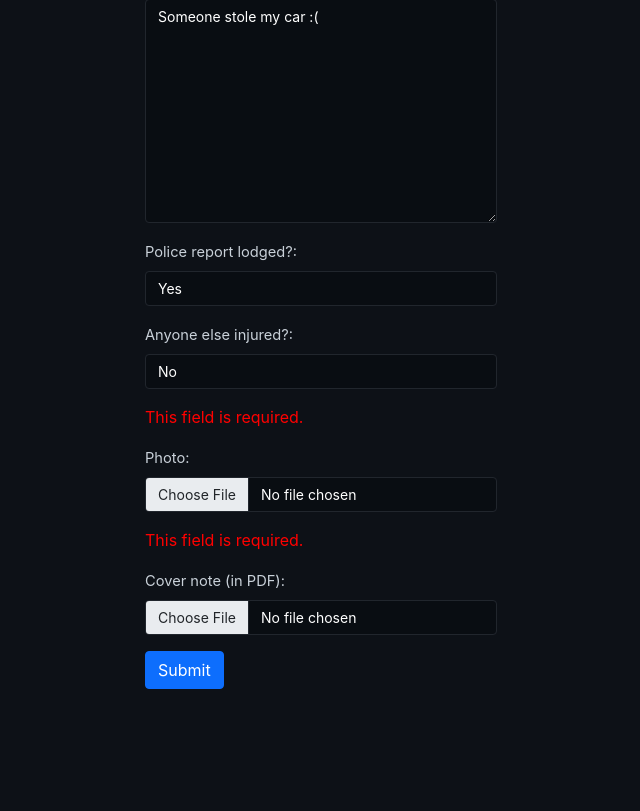
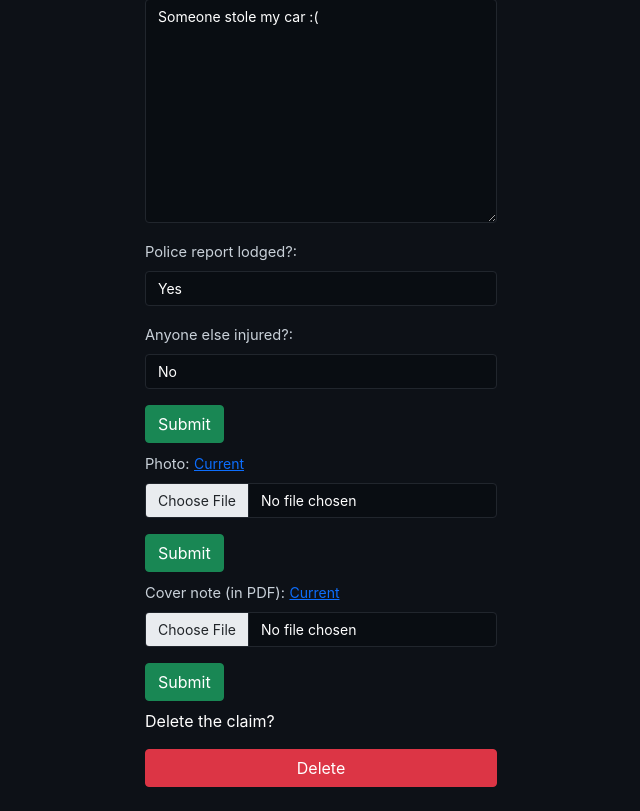
Before and after one commit to divinecrnx/django-task, a Django app: page /dashboard/claims/manage/16 in a window 1280 px wide. Shown: the part 943-1754 px from the top of the page, without its empty margins (319-959 px from the left). Before the commit the page ends 1632 px from the top, so only its background shows below. Run offline with Django 3.2, Linux system fonts and the light colour scheme; a user stored in the database is signed in; data comes from the database, SQL or seed files in the repository; both versions use the stored data as it was after the commit; some libraries are stand-ins or nearby versions.

Commit message:
Finished dashboard:manage view Tweaked dashboard:delete Added subforms for dashboard:manage

```diff
--- a/mysite/dashboard/forms.py
+++ b/mysite/dashboard/forms.py
@@ -26,3 +26,27 @@ class ClaimForm(forms.ModelForm):
         super(ClaimForm, self).__init__(*args, **kwargs)
         for visible in self.visible_fields():
             visible.field.widget.attrs['class'] = 'form-control field-d'
+
+class ManageClaimForm(ClaimForm):
+    class Meta:
+        model = Claim
+        exclude = (
+            'user',
+            'photo',
+            'insurance_cover_note_pdf',
+            'status',
+        )
+
+class ManageClaimPhotoForm(ClaimForm):
+    class Meta:
+        model = Claim
+        fields = (
+            'photo',
+        )
+
+class ManageClaimInsForm(ClaimForm):
+    class Meta:
+        model = Claim
+        fields = (
+            'insurance_cover_note_pdf',
+        )
--- a/mysite/dashboard/templates/dashboard/claim_form.html
+++ b/mysite/dashboard/templates/dashboard/claim_form.html
@@ -65,6 +65,7 @@
             <label class="form-label" for="{{ form.inq_injury.id_for_label }}">Anyone else injured?:</label>
             {{ form.inq_injury }}
         </div>
+        {% if f_type == 'Submit' %}
         <div class="mb-3">
             {{ form.photo.errors }}
             <label class="form-label" for="{{ form.photo.id_for_label }}">Photo:</label>
@@ -75,8 +76,35 @@
             <label class="form-label" for="{{ form.insurance_cover_note_pdf.id_for_label }}">Cover note (in PDF):</label>
             {{ form.insurance_cover_note_pdf }}
         </div>
-        <input class="btn btn-primary" type="submit" value="Submit">
+        {% endif %}
+        <input class="btn btn-success mb-2" type="submit" value="Submit">
     </form>
+    {% if f_type == 'Manage' %}
+    <form enctype="multipart/form-data" action="{% if f_type == 'Submit' %}{% url 'dashboard:submit' %}{% else %}{% url 'dashboard:manage' cid %}{% endif %}" method="post">
+        {% csrf_token %}
+        <div class="mb-3">
+            {{ form_photo.photo.errors }}
+            <label class="form-label" for="{{ form_photo.photo.id_for_label }}">Photo:</label>
+            <a href="{{ link.photo.url }}" class="link-primary small">Current</a>
+            {{ form_photo.photo }}
+        </div>
+        <input class="btn btn-success mb-2" type="submit" value="Submit">
+    </form>
+    <form enctype="multipart/form-data" action="{% if f_type == 'Submit' %}{% url 'dashboard:submit' %}{% else %}{% url 'dashboard:manage' cid %}{% endif %}" method="post">
+        {% csrf_token %}
+        <div class="mb-3">
+            {{ form_ins.insurance_cover_note_pdf.errors }}
+            <label class="form-label" for="{{ form_ins.insurance_cover_note_pdf.id_for_label }}">Cover note (in PDF):</label>
+            <a href="{{ link.insurance_cover_note_pdf.url }}" class="link-primary small">Current</a>
+            {{ form_ins.insurance_cover_note_pdf }}
+        </div>
+        <input class="btn btn-success mb-2" type="submit" value="Submit">
+    </form>
+    {% endif %}
+    <p style="color:#fff">Delete the claim?</p>
+    <div class="d-grid">
+        <a href="{% url 'dashboard:manage' link.id %}/delete" role="button" class="btn btn-danger">Delete</a>
+    </div>
 </div>
 
 {% endblock %}
--- a/mysite/dashboard/views.py
+++ b/mysite/dashboard/views.py
@@ -6,10 +6,9 @@ from django.forms.models import model_to_dict
 from django.contrib import messages
 from django.urls import reverse
 from django.views import generic
-from .forms import ClaimForm
+from .forms import ClaimForm, ManageClaimForm, ManageClaimPhotoForm, ManageClaimInsForm
 from .models import Claim
 from pathlib import Path
-
 
 # Create your views here.
 
@@ -74,59 +73,54 @@ def submit(request):
 @login_required
 def manage(request, claim_id):
 
+    data = Claim.objects.get(id=claim_id)
+
     if request.method == 'POST':
-        form = ClaimForm(request.POST, request.FILES, use_required_attribute=False)
+        form = ManageClaimForm(request.POST, use_required_attribute=False)
+        form_photo = ManageClaimPhotoForm(request.POST, request.FILES, use_required_attribute=False)
+        form_ins = ManageClaimInsForm(request.POST, request.FILES, use_required_attribute=False)
 
         if form.is_valid():
-            fullname = form.cleaned_data['fullname']
-            email = form.cleaned_data['email']
-            mobile_num = form.cleaned_data['mobile_num']
-            vehicle_model_year = form.cleaned_data['vehicle_model_year']
-            vehicle_model = form.cleaned_data['vehicle_model']
-            vehicle_no = form.cleaned_data['vehicle_no']
-            accident_dt = form.cleaned_data['accident_dt']
-            location = form.cleaned_data['location']
-            loss_type = form.cleaned_data['loss_type']
-            loss_desc = form.cleaned_data['loss_desc']
-            pr_lodged_inq = form.cleaned_data['pr_lodged_inq']
-            inq_injury = form.cleaned_data['inq_injury']
-            photo = form.cleaned_data['photo']
-            insurance_cover_note_pdf = form.cleaned_data['insurance_cover_note_pdf']
+            data.fullname = form.cleaned_data['fullname']
+            data.email = form.cleaned_data['email']
+            data.mobile_num = form.cleaned_data['mobile_num']
+            data.vehicle_model_year = form.cleaned_data['vehicle_model_year']
+            data.vehicle_model = form.cleaned_data['vehicle_model']
+            data.vehicle_no = form.cleaned_data['vehicle_no']
+            data.accident_dt = form.cleaned_data['accident_dt']
+            data.location = form.cleaned_data['location']
+            data.loss_type = form.cleaned_data['loss_type']
+            data.loss_desc = form.cleaned_data['loss_desc']
+            data.pr_lodged_inq = form.cleaned_data['pr_lodged_inq']
+            data.inq_injury = form.cleaned_data['inq_injury']
+        elif form_photo.is_valid():
+            data.photo.delete()
+            data.photo = form_photo.cleaned_data['photo']
+        elif form_ins.is_valid():
+            data.insurance_cover_note_pdf.delete()
+            data.insurance_cover_note_pdf = form_ins.cleaned_data['insurance_cover_note_pdf']
 
-            claim = Claim(
-                user=request.user,
-                fullname=fullname,
-                email=email,
-                mobile_num=mobile_num,
-                vehicle_model_year=vehicle_model_year,
-                vehicle_model=vehicle_model,
-                vehicle_no=vehicle_no,
-                accident_dt=accident_dt,
-                location=location,
-                loss_type=loss_type,
-                loss_desc=loss_desc,
-                pr_lodged_inq=pr_lodged_inq,
-                inq_injury=inq_injury,
-                photo=photo,
-                insurance_cover_note_pdf=insurance_cover_note_pdf,
-            )
-            claim.save()
+        data.save()
 
-            messages.success(request, 'Claim updated!')
+        messages.success(request, 'Claim updated!')
+
         return redirect(reverse('dashboard:manage', args=(claim_id,)))
+
     else:
-        data = Claim.objects.get(id=claim_id)
 
         if data.status == 'Accepted':
             return render(request, 'dashboard/view_claim.html', {'claim': data})
         else:
             form = ClaimForm(model_to_dict(data), use_required_attribute=False)
-            return render(request, 'dashboard/manage.html', {'form': form, 'f_type': 'Manage', 'cid': claim_id})
+            form_photo = ManageClaimPhotoForm()
+            form_ins = ManageClaimInsForm()
+            return render(request, 'dashboard/manage.html', {'form': form, 'form_photo': form_photo, 'form_ins': form_ins, 'f_type': 'Manage', 'cid': claim_id, 'link': data})
 
 @login_required
 def delete(request, claim_id):
 
     claim = Claim.objects.get(id=claim_id)
-    claim.delete()
+    if claim.status == 'In Progress':
+        claim.delete()
 
     return redirect(reverse('dashboard:index'))
```
Also changed, not shown: mysite/db.sqlite3.
